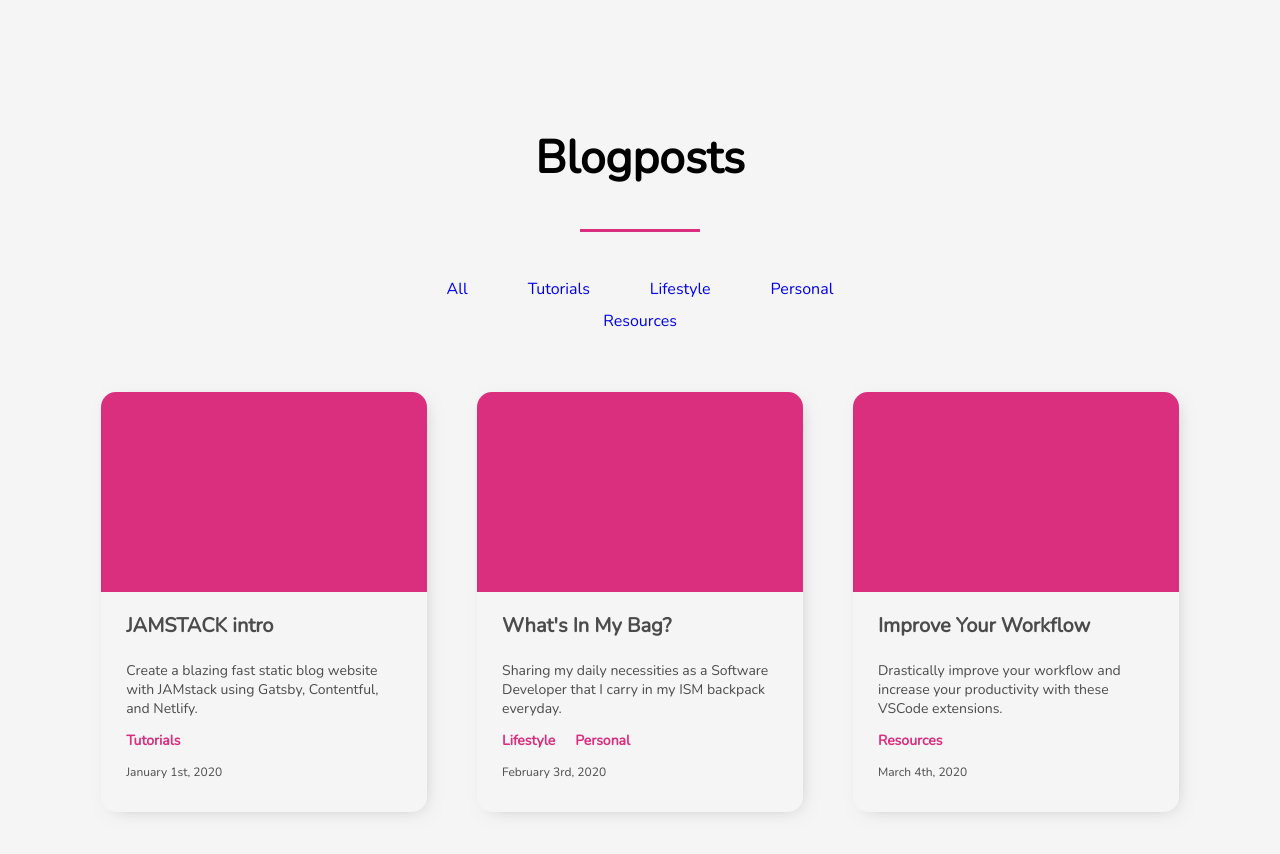
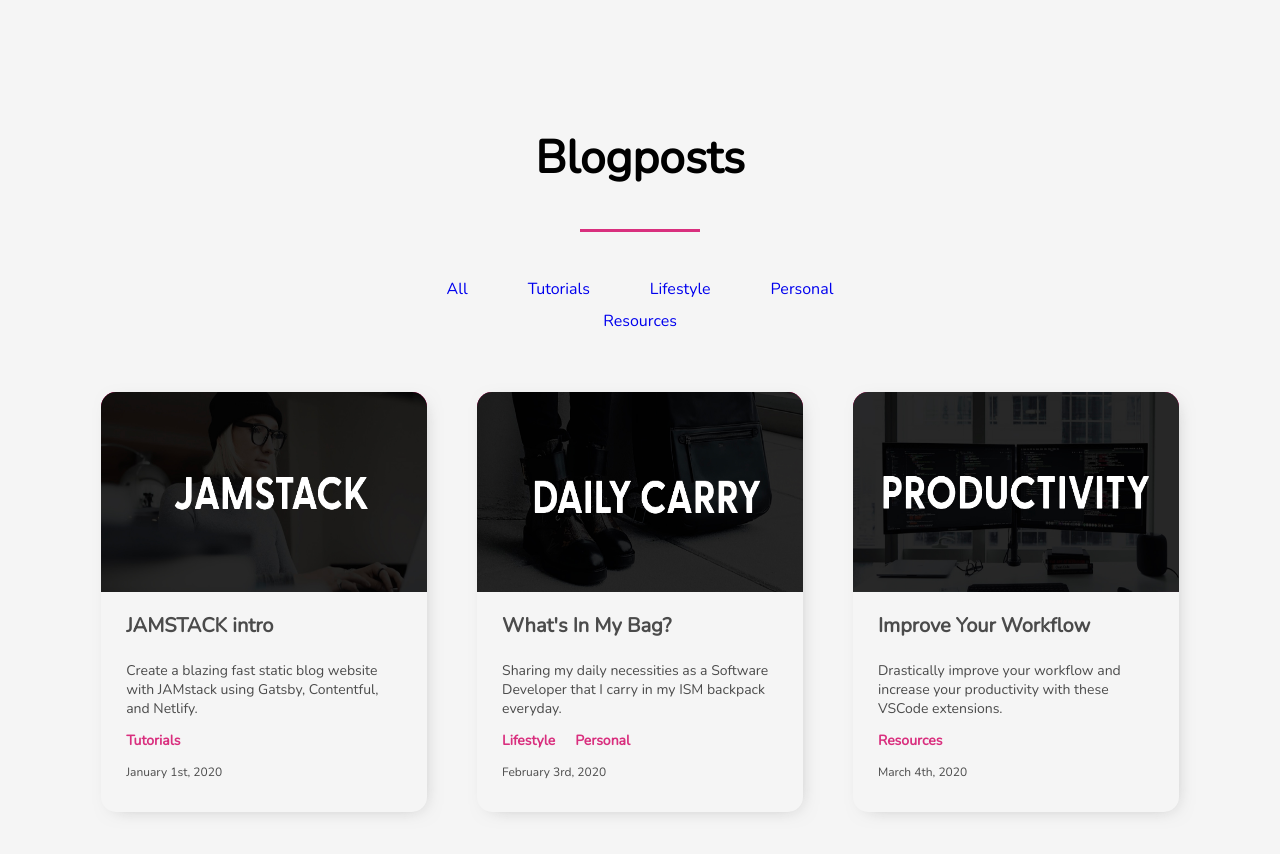
Before and after one commit to AlejandraMRuiz/jamstack-tutorial-template, a Gatsby site in the folder gatsby-tutorial-starter-template/: page / in a window 1280 px wide. Built offline with nearby package versions, Linux system fonts and the light colour scheme; Gatsby itself is replaced by a stand-in of ours.

Commit message:
Adding some small updates/refactoring

```diff
--- a/gatsby-tutorial-starter-template/src/components/individualBlogpost.js
+++ b/gatsby-tutorial-starter-template/src/components/individualBlogpost.js
@@ -15,7 +15,9 @@ const IndividualBlogpost = ({data}) => {
 
     return (
         <div className="blogpost-container">
-            <div className="blogpost-image"></div>
+            <div className="blogpost-image">
+                <img src={ data.imgHeader } alt="blogpost-img" className="blogpost-image" />
+            </div>
             <div className="blogpost-title">
                 <p>{ data.title }</p>
             </div>
--- a/gatsby-tutorial-starter-template/src/pages/index.js
+++ b/gatsby-tutorial-starter-template/src/pages/index.js
@@ -5,6 +5,10 @@ import Links from "../components/links"
 import IndividualBlogpost from "../components/individualBlogpost"
 
 import '../styles/index.scss'
+
+import productivity from '../images/productivity.jpg'
+import dailyCarry from '../images/dailycarry.jpg'
+import jamstack from '../images/jamstack.jpg'
 
 const links = ['All', 'Tutorials', 'Lifestyle', 'Personal', 'Resources'];
 const blogpostInformation =
@@ -18,7 +22,8 @@ const blogpostInformation =
       ],
       title: 'JAMSTACK intro',
       summary: 'Create a blazing fast static blog website with JAMstack using Gatsby, Contentful, and Netlify.',
-      date: 'January 1st, 2020'
+      date: 'January 1st, 2020',
+      imgHeader: jamstack
     },
     {
       tagList: [
@@ -33,7 +38,8 @@ const blogpostInformation =
       ],
       title: 'What\'s In My Bag?',
       summary: 'Sharing my daily necessities as a Software Developer that I carry in my ISM backpack everyday.',
-      date: 'February 3rd, 2020'
+      date: 'February 3rd, 2020',
+      imgHeader: dailyCarry
     },
     {
       tagList: [{
@@ -42,7 +48,8 @@ const blogpostInformation =
       }],
       title: 'Improve Your Workflow',
       summary: 'Drastically improve your workflow and increase your productivity with these VSCode extensions.',
-      date: 'March 4th, 2020'
+      date: 'March 4th, 2020',
+      imgHeader: productivity
     },
   ];
 
--- a/gatsby-tutorial-starter-template/src/styles/individual-blogpost.scss
+++ b/gatsby-tutorial-starter-template/src/styles/individual-blogpost.scss
@@ -29,6 +29,7 @@ $color-gray: #4B4B4B;
     border-top-right-radius: 15px;
     height: 200px;
     background-color: $color-pink;
+    width: 100%;
 }
 
 .blogpost-title {
```
Also changed, not shown: gatsby-tutorial-starter-template/src/templates/blogpost.js (added, +14 -0 lines).
